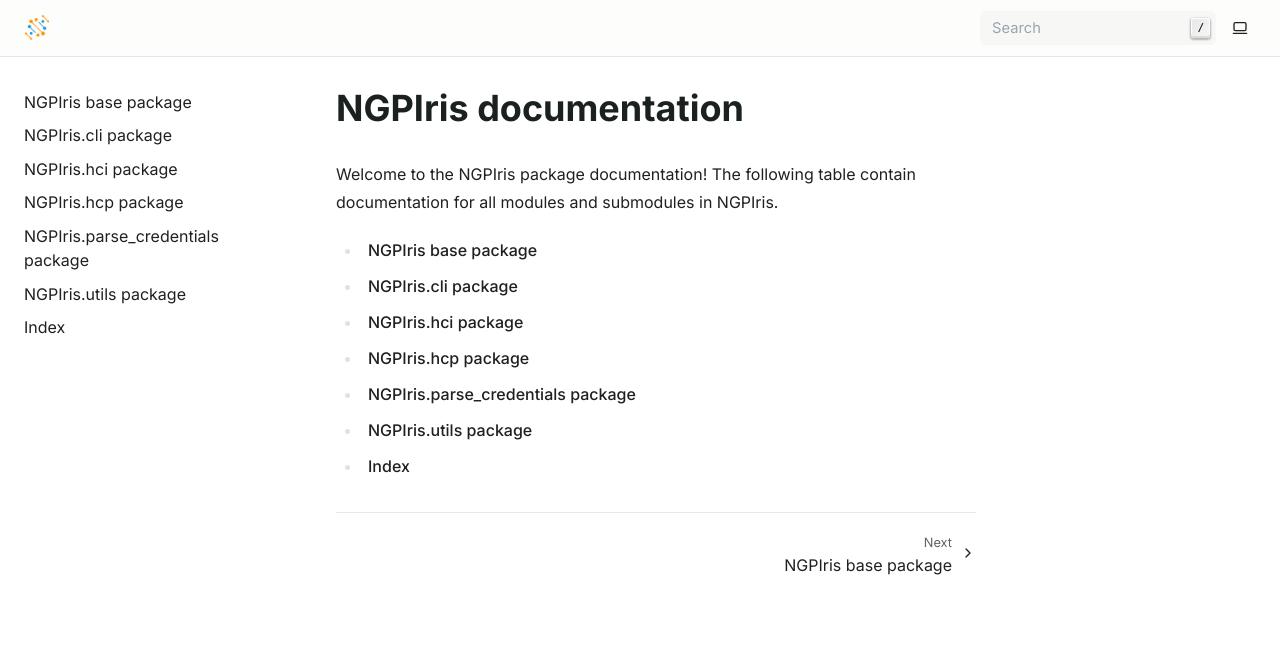
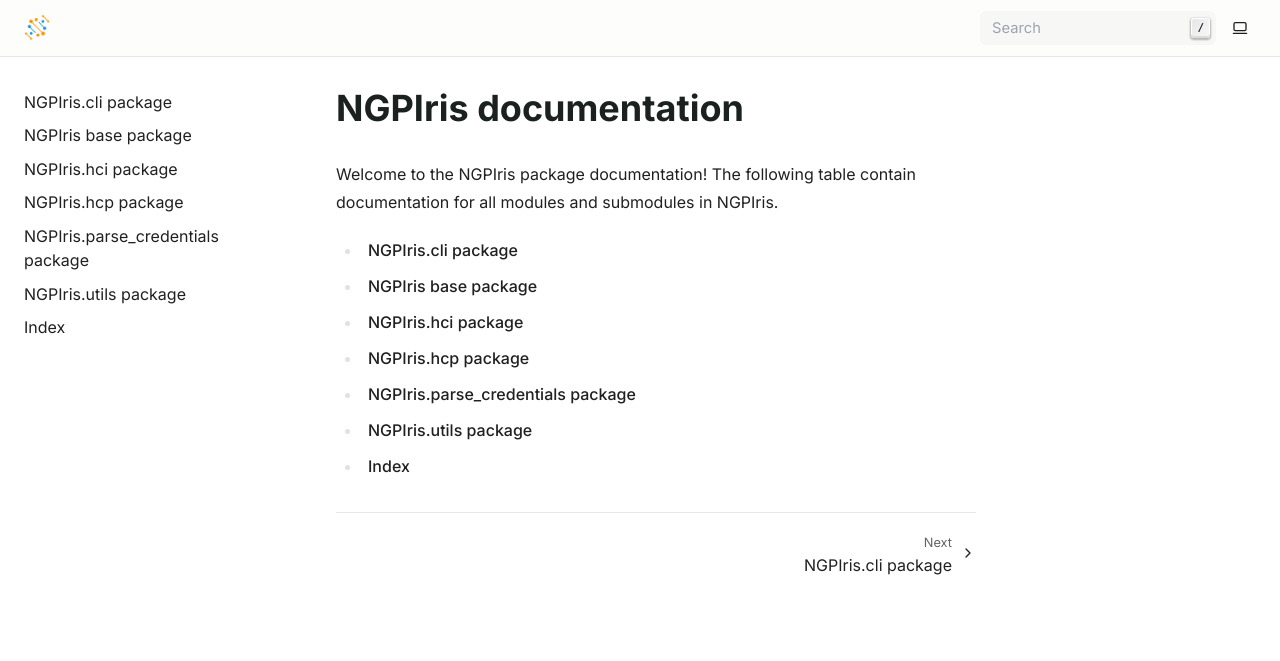
Before and after one commit to genomic-medicine-sweden/NGPIris, a Sphinx documentation site: the page built from docs/index.rst, in a window 1280 px wide. Shown: the top 661 px of the page. Built offline with Sphinx 7.4.7, drawn with Linux system fonts in a browser that asks for light colours.

Commit message:
Update index.rst

```diff
--- a/docs/index.rst
+++ b/docs/index.rst
@@ -11,8 +11,8 @@ Welcome to the NGPIris package documentation! The following table contain docume
 .. toctree::
    :maxdepth: 2
 
+   NGPIris.cli
    NGPIris_base
-   NGPIris.cli
    NGPIris.hci
    NGPIris.hcp
    NGPIris.parse_credentials
```
